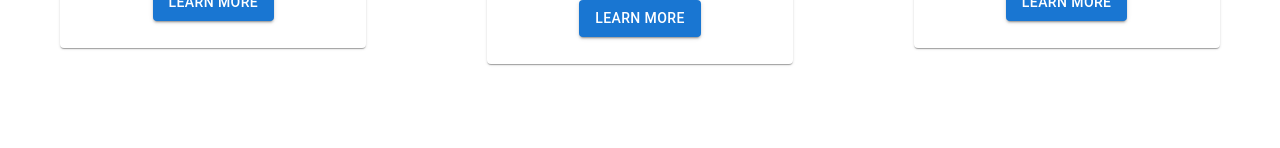
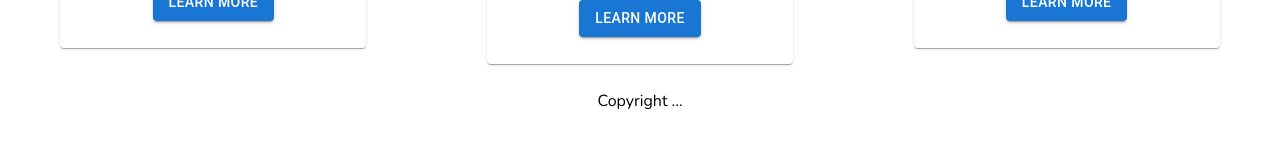
Before and after one commit to polazarov/m152_WikiPage_FE, a React (Create React App) app: page /wiki in a window 1280 px wide. Shown: the part 1335-1483 px from the top of the page. Before the commit the page ends 1405 px from the top, so only its background shows below. Built offline with nearby package versions, Linux system fonts and the light colour scheme.

Commit message:
added footer

```diff
--- /dev/null
+++ b/src/organisms/Footer.css
@@ -0,0 +1,18 @@
+.wrapper {
+    display: flex;
+    flex-direction: column;
+    min-height: 100vh;
+  }
+
+  .content {
+    flex: 1;
+  }
+
+  .footer {
+    background-color: white;
+
+    padding: 20px;
+    text-align: center;
+    position: sticky;
+    bottom: 0;
+  }
--- /dev/null
+++ b/src/organisms/Footer.tsx
@@ -0,0 +1,13 @@
+import React from 'react'
+
+import "./Footer.css"
+export default function Footer() {
+    return (
+        <div className="wrapper">
+          <div className="content">
+
+          </div>
+          <div className="footer">Copyright ...</div>
+        </div>
+      );
+}
--- a/src/pages/AboutUs/AboutUs.tsx
+++ b/src/pages/AboutUs/AboutUs.tsx
@@ -11,6 +11,7 @@ import {
   Typography,
 } from "@mui/material";
 import HamburgerMenu from "../../atoms/HamburgerMenu";
+import Footer from "../../organisms/Footer";
 
 export default function AboutUs() {
   let ourTeam = [
@@ -70,6 +71,7 @@ export default function AboutUs() {
           })}
 
       </Grid>
+      <Footer/>
     </>
   );
 }
--- a/src/pages/HomePage/HomePage.tsx
+++ b/src/pages/HomePage/HomePage.tsx
@@ -1,6 +1,7 @@
 import React from 'react'
 import HamburgerMenu from '../../atoms/HamburgerMenu'
 import './HomePage.css'
+import Footer from '../../organisms/Footer'
 
 export default function HomePage() {
   return (
@@ -8,6 +9,7 @@ export default function HomePage() {
     <HamburgerMenu />
     <div className='home_title'>Welcome to TBZWiki!</div>
     <a href="/wiki"><div className='dir_page_link'>Get your knowledge here</div></a>
+    <Footer/>
     </>
   )
 }
--- a/src/pages/Wiki/Wiki.tsx
+++ b/src/pages/Wiki/Wiki.tsx
@@ -11,6 +11,7 @@ import {
   Typography,
 } from "@mui/material";
 import HamburgerMenu from "../../atoms/HamburgerMenu";
+import Footer from "../../organisms/Footer";
 
 export default function Wiki() {
   let ourTeam = [
@@ -70,6 +71,7 @@ export default function Wiki() {
           })}
 
       </Grid>
+      <Footer/>
     </>
   );
 }
```
